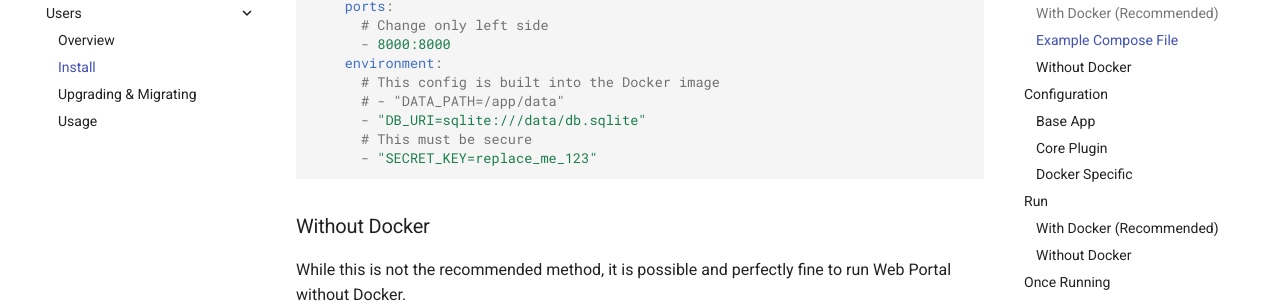
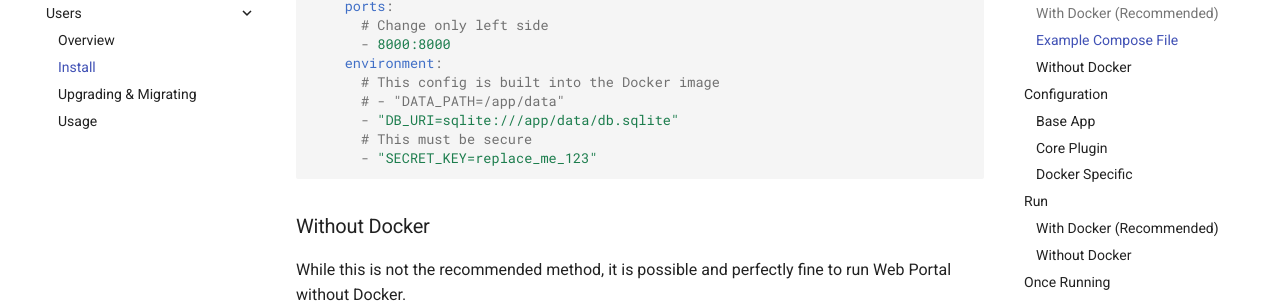
Before and after one commit to enchant97/web-portal, an MkDocs documentation site: the page built from docs/users/install.md, in a window 1280 px wide and 900 px high, scrolled down 1319 px. Shown: the part 149-453 px from the top of the window. Built offline with MkDocs 1.6.1 and Material for MkDocs 9.7.7, drawn with Linux system fonts in a browser that asks for light colours; comment, search, counter and statistics services are not loaded.

Commit message:
fix docs showing wrong sqlite path

````diff
--- a/docs/users/install.md
+++ b/docs/users/install.md
@@ -53,7 +53,7 @@ services:
     environment:
       # This config is built into the Docker image
       # - "DATA_PATH=/app/data"
-      - "DB_URI=sqlite:///data/db.sqlite"
+      - "DB_URI=sqlite:///app/data/db.sqlite"
       # This must be secure
       - "SECRET_KEY=replace_me_123"
 ```
````
